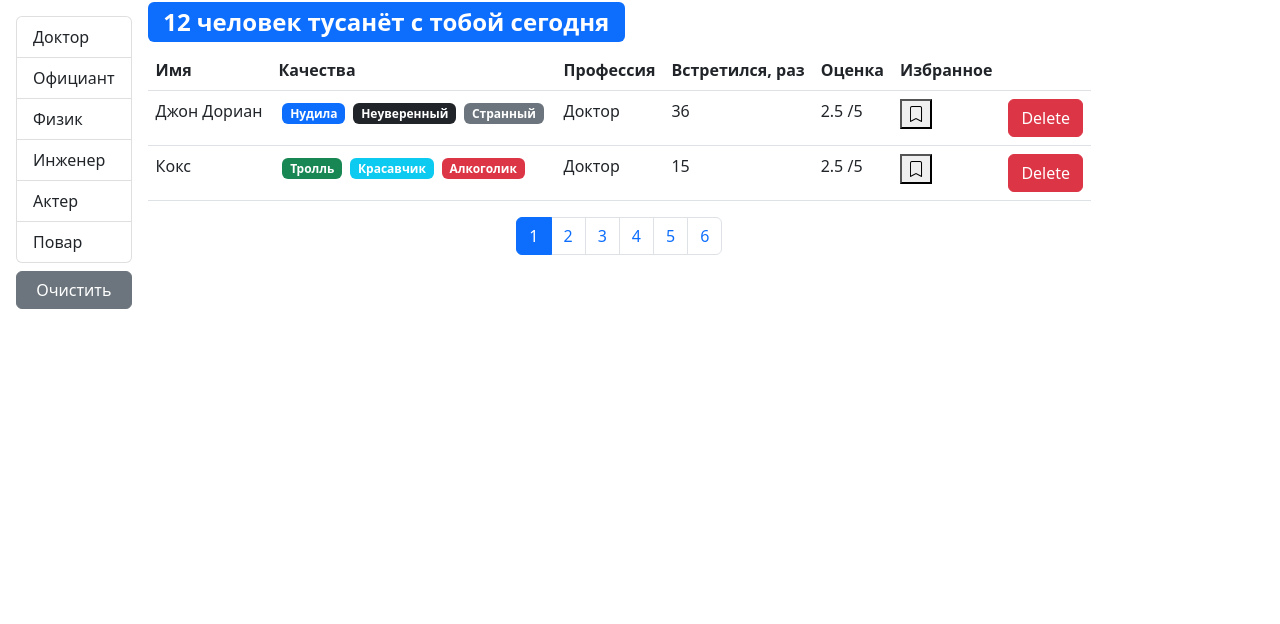
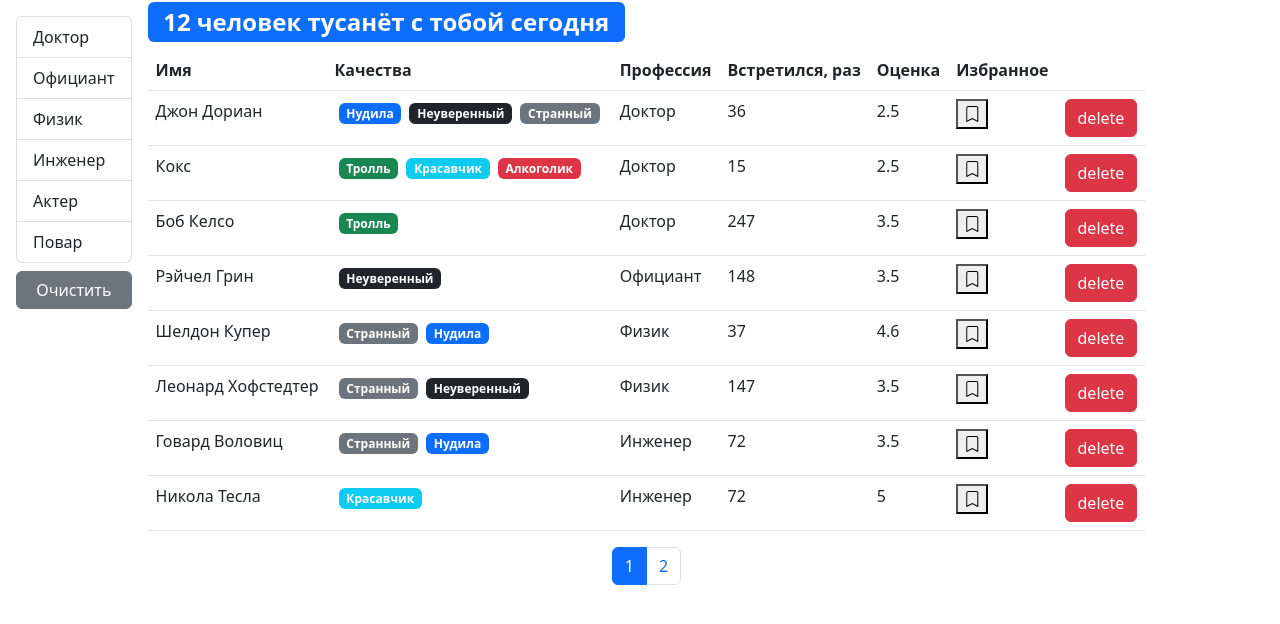
Before and after one commit to SergeyMaxx/fast-company-2, a React (Create React App) app: page / in a window 1280 px wide. Shown: the top 624 px of the page. Built offline with nearby package versions, Linux system fonts and the light colour scheme.

Commit message:
Сортировка

```diff
--- a/package.json
+++ b/package.json
@@ -13,6 +13,7 @@
     "prop-types": "^15.8.1",
     "react": "^18.2.0",
     "react-dom": "^18.2.0",
+    "react-router-dom": "^6.3.0",
     "react-scripts": "5.0.1",
     "web-vitals": "^2.1.4"
   },
--- a/src/app/App.js
+++ b/src/app/App.js
@@ -1,40 +1,6 @@
-import React, {useEffect, useState} from 'react'
+import React from 'react'
 import Users2 from './components/users-2'
-import api from './api'
 
-function App() {
-  const [users, setUsers] = useState()
-
-  useEffect(() => {
-    api.fetchAllUsers().then(data => setUsers(data))
-  }, [])
-
-  const handleDelete = userId => {
-    setUsers(users.filter(user => user._id !== userId))
-  }
-
-  const handleToggleBookMark = id => {
-    setUsers(users.map(user => {
-        if (user._id === id) {
-          return {
-            ...user,
-            bookmark: !user.bookmark
-          }
-        }
-        return user
-      })
-    )
-  }
-
-  return (
-    <div>
-      {users && <Users2
-        onDelete={handleDelete}
-        onToggleBookMark={handleToggleBookMark}
-        users={users}
-      />}
-    </div>
-  )
-}
+const App = () => <Users2/>
 
 export default App
--- a/src/app/api/fake.api/professions.api.js
+++ b/src/app/api/fake.api/professions.api.js
@@ -17,7 +17,7 @@
 ]
 
 const fetchAllProfessions = () => new Promise(resolve => {
-  setTimeout(() => resolve(professions), 2000)
+  setTimeout(() => resolve(professions), 1000)
 })
 
 export default fetchAllProfessions
--- a/src/app/api/fake.api/user.api.js
+++ b/src/app/api/fake.api/user.api.js
@@ -121,7 +121,7 @@
 ]
 
 const fetchAllUsers = () => new Promise(resolve => {
-  setTimeout(() => resolve(users), 2000)
+  setTimeout(() => resolve(users), 1000)
 })
 
 export default fetchAllUsers
--- a/src/app/components/bookmark.jsx
+++ b/src/app/components/bookmark.jsx
@@ -1,11 +1,9 @@
 import React from 'react'
 import PropTypes from 'prop-types'
 
-
-
-const Bookmark = ({status, ...rest}) => { // ({status,  onToggleBookMark, id}) or ({status, onClick})
+const Bookmark = ({status, ...rest}) => {
   return (
-    <button {...rest}> {/*<button onClick={() => onToggleBookMark(_id)} or <button onClick={onClick}>  */}
+    <button {...rest}>
       <i className={'bi bi-bookmark' + (status ? '-fill' : '')}/>
     </button>
   )
--- a/src/app/components/qualities.jsx
+++ b/src/app/components/qualities.jsx
@@ -2,16 +2,15 @@
 import PropTypes from 'prop-types'
 
 
-const Qualities = ({_id, name, color}) => {
+const Qualities = ({name, color}) => {
   return (
-    <span className={'badge m-1 bg-' + color} key={_id}>
+    <span className={'badge m-1 bg-' + color}>
       {name}
     </span>
   )
 }
 
 Qualities.propTypes = {
-  _id: PropTypes.string.isRequired,
   name: PropTypes.string.isRequired,
   color: PropTypes.string.isRequired
 }
--- /dev/null
+++ b/src/app/components/qualitiesList.jsx
@@ -0,0 +1,17 @@
+import React from 'react'
+import PropTypes from 'prop-types'
+import Qualities from './qualities'
+
+const QualitiesList = ({qualities}) => {
+  return (
+    <>
+      {qualities.map(quality => <Qualities key={quality._id} {...quality} />)}
+    </>
+  )
+}
+
+QualitiesList.propTypes = {
+  qualities: PropTypes.array
+}
+
+export default QualitiesList
--- /dev/null
+++ b/src/app/components/table.jsx
@@ -0,0 +1,34 @@
+import React from 'react'
+import PropTypes from 'prop-types'
+import TableHeader from './tableHeader'
+import TableBody from './tableBody'
+
+const Table = ({onSort, selectedSort, columns, data, children}) => {
+  return (
+    <table className="table">
+      {children || (
+        <>
+          <TableHeader
+            onSort={onSort}
+            selectedSort={selectedSort}
+            columns={columns}
+          />
+          <TableBody
+            columns={columns}
+            data={data}
+          />
+        </>
+      )}
+    </table>
+  )
+}
+
+Table.propTypes = {
+  onSort: PropTypes.func,
+  selectedSort: PropTypes.object,
+  columns: PropTypes.object,
+  data: PropTypes.array,
+  children: PropTypes.array
+}
+
+export default Table
--- /dev/null
+++ b/src/app/components/tableBody.jsx
@@ -0,0 +1,37 @@
+import React from 'react'
+import PropTypes from 'prop-types'
+import _ from 'lodash'
+
+const TableBody = ({data, columns}) => {
+  const renderContent = (item, column) => {
+    if (columns[column].component) {
+      const component = columns[column].component
+      if (typeof component === 'function') {
+        return component(item)
+      }
+      return component
+    }
+    return _.get(item, columns[column].path)
+  }
+
+  return (
+    <tbody>
+    {data.map(item => (
+      <tr key={item._id}>
+        {Object.keys(columns).map(column => (
+          <td key={column}>
+            {renderContent(item, column)}
+          </td>
+        ))}
+      </tr>
+    ))}
+    </tbody>
+  )
+}
+
+TableBody.propTypes = {
+  data: PropTypes.array.isRequired,
+  columns: PropTypes.object.isRequired
+}
+
+export default TableBody
--- /dev/null
+++ b/src/app/components/tableHeader.jsx
@@ -0,0 +1,49 @@
+import React from 'react'
+import PropTypes from 'prop-types'
+
+const TableHeader = ({onSort, selectedSort, columns}) => {
+  const handleSort = item => {
+    if (selectedSort.path === item) {
+      onSort({
+        ...selectedSort,
+        order: selectedSort.order === 'asc' ? 'desc' : 'asc'
+      })
+    } else {
+      onSort({path: item, order: 'asc'})
+    }
+  }
+  return (
+    <thead>
+    <tr>
+      {Object.keys(columns).map(column => (
+        <th
+          key={column}
+          onClick={columns[column].path
+            ? () => handleSort(columns[column].path)
+            : undefined
+          }
+          {...{role: columns[column].path && 'button'}} // cursor: pointer
+          scope="col"
+        >
+          {columns[column].name}
+        </th>
+      ))}
+
+      {/*<th scope="col">Качества</th>*/}
+      {/*<th onClick={() => handleSort('profession.name')} scope="col">Профессия</th>*/}
+      {/*<th onClick={() => handleSort('completedMeetings')} scope="col">Встретился, раз</th>*/}
+      {/*<th onClick={() => handleSort('rate')} scope="col">Оценка</th>*/}
+      {/*<th onClick={() => handleSort('bookmark')} scope="col">Избранное</th>*/}
+      {/*<th/>*/}
+    </tr>
+    </thead>
+  )
+}
+
+TableHeader.propTypes = {
+  onSort: PropTypes.func.isRequired,
+  selectedSort: PropTypes.object.isRequired,
+  columns: PropTypes.object.isRequired
+}
+
+export default TableHeader
--- a/src/app/components/users-2.jsx
+++ b/src/app/components/users-2.jsx
@@ -1,18 +1,43 @@
 import React, {useEffect, useState} from 'react'
-import User from './user'
 import Pagination from './pagination'
 import {paginate} from '../utils/paginate'
 import PropTypes from 'prop-types'
 import GroupList from './groupList'
 import api from '../api'
 import SearchStatus from './searchStatus'
+import UsersTable from './usersTable'
+import _ from 'lodash'
 
-const Users2 = ({users, ...rest}) => {
+const Users2 = () => {
   const [currentPage, setCurrentPage] = useState(1)
-  const [professions, setProfessions] = useState()
+  const [professions, setProfessions] = useState(null)
   const [selectedProf, setSelectedProf] = useState()
+  const [sortBy, setSortBy] = useState({iter: 'name', order: 'asc'})
 
-  const pageSize = 2
+  const pageSize = 8
+
+  const [users, setUsers] = useState(null)
+
+  useEffect(() => {
+    api.fetchAllUsers().then(data => setUsers(data))
+  }, [])
+
+  const handleDelete = userId => {
+    setUsers(users.filter(user => user._id !== userId))
+  }
+
+  const handleToggleBookMark = id => {
+    setUsers(users.map(user => {
+        if (user._id === id) {
+          return {
+            ...user,
+            bookmark: !user.bookmark
+          }
+        }
+        return user
+      })
+    )
+  }
 
   useEffect(() => {
     api.fetchAllProfessions().then(data => setProfessions(data))
@@ -24,13 +49,16 @@
 
   const handleProfessionSelect = item => setSelectedProf(item)
   const handlePageChange = pageIndex => setCurrentPage(pageIndex)
+  const handleSort = item => setSortBy(item)
 
+  if (users) {
     const filteredUser = selectedProf
       ? users.filter(user => JSON.stringify(user.profession) === JSON.stringify(selectedProf))
       : users
 
     const count = filteredUser.length
-  const userCrop = paginate(filteredUser, currentPage, pageSize)
+    const sortedUser = _.orderBy(filteredUser, [sortBy.path], [sortBy.order])
+    const userCrop = paginate(sortedUser, currentPage, pageSize)
 
     const clearFilter = () => setSelectedProf(null)
 
@@ -51,22 +79,13 @@
         <div className="d-flex flex-column">
           <SearchStatus length={count}/>
           {count > 0 && (
-          <table className="table">
-            <thead>
-            <tr>
-              <th scope="col">Имя</th>
-              <th scope="col">Качества</th>
-              <th scope="col">Профессия</th>
-              <th scope="col">Встретился, раз</th>
-              <th scope="col">Оценка</th>
-              <th scope="col">Избранное</th>
-              <th/>
-            </tr>
-            </thead>
-            <tbody>
-            {userCrop.map(user => <User key={user._id} {...rest} {...user}/>)}
-            </tbody>
-          </table>
+            <UsersTable
+              users={userCrop}
+              onSort={handleSort}
+              selectedSort={sortBy}
+              onDelete={handleDelete}
+              onToggleBookMark={handleToggleBookMark}
+            />
           )}
           <div className="d-flex justify-content-center">
             <Pagination
@@ -80,6 +99,8 @@
       </div>
     )
   }
+  return 'loading...'
+}
 
 Users2.propTypes = {
   users: PropTypes.array
--- /dev/null
+++ b/src/app/components/usersTable.jsx
@@ -0,0 +1,57 @@
+import React from 'react'
+import PropTypes from 'prop-types'
+import Bookmark from './bookmark'
+import QualitiesList from './qualitiesList'
+import Table from './table'
+
+const UsersTable = ({users, onSort, selectedSort, onToggleBookMark, onDelete}) => {
+  const columns = {
+    name: {path: 'name', name: 'Имя'},
+    qualities: {
+      name: 'Качества',
+      component: user => <QualitiesList qualities={user.qualities}/>
+    },
+    professions: {path: 'profession.name', name: 'Профессия'},
+    completedMeetings: {path: 'completedMeetings', name: 'Встретился, раз'},
+    rate: {path: 'rate', name: 'Оценка'},
+    bookmark: {
+      path: 'bookmark',
+      name: 'Избранное',
+      component: user => (
+        <Bookmark
+          status={user.bookmark}
+          onClick={() => onToggleBookMark(user._id)}
+        />
+      )
+    },
+    delete: {
+      component: user => (
+        <button
+          onClick={() => onDelete(user._id)}
+          className="btn btn-danger"
+        >
+          delete
+        </button>
+      )
+    }
+  }
+
+  return (
+    <Table
+      onSort={onSort}
+      selectedSort={selectedSort}
+      columns={columns}
+      data={users}
+    />
+  )
+}
+
+UsersTable.propTypes = {
+  users: PropTypes.array.isRequired,
+  onSort: PropTypes.func.isRequired,
+  selectedSort: PropTypes.object.isRequired,
+  onToggleBookMark: PropTypes.func.isRequired,
+  onDelete: PropTypes.func.isRequired
+}
+
+export default UsersTable
```
Also changed, not shown: 1 other file (tests, documents, lock files or other folders). Lines whose indentation alone changed are shown as unchanged.
